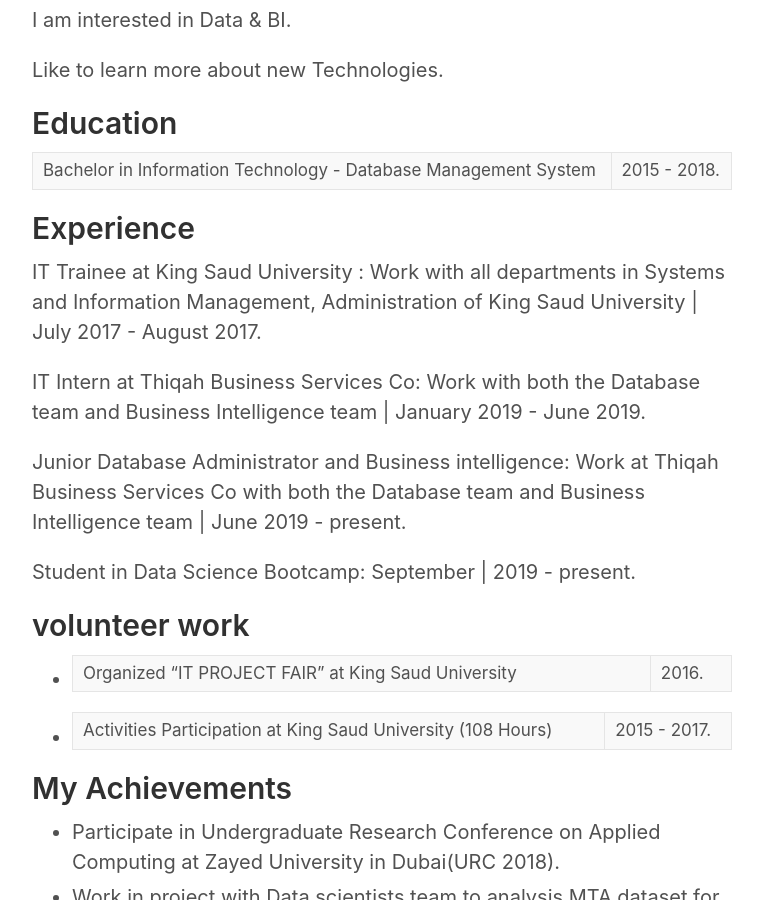
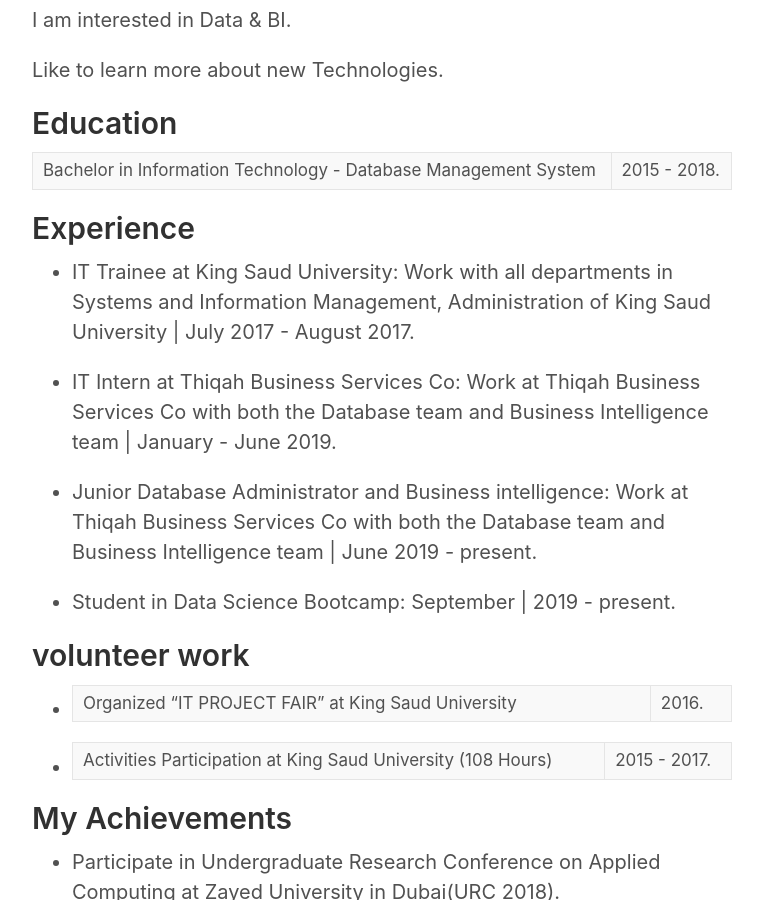
Before and after one commit to Daliait96/Daliait96.github.io, a Jekyll site: the page built from about.md, in a window 1280 px wide and 900 px high, scrolled down 448 px. Shown: the whole window, without its empty margins (258-1021 px from the left). Built offline with Jekyll 4.4.1, drawn with Linux system fonts in a browser that asks for light colours.

Commit message:
updates6

```diff
--- a/about.md
+++ b/about.md
@@ -4,7 +4,7 @@
 ---
 
 <p class="message">
-Hey there! <br>
+Hey there!  <br>
 
 I Hope you enjoy when you reading my Blog!
 </p>
@@ -22,19 +22,17 @@
 
 ## Experience
 
-IT Trainee at King Saud University :
+
+* IT Trainee at King Saud University:
 Work with all departments in Systems and Information Management, Administration of King Saud University |  July 2017 - August 2017.
 
+* IT Intern at Thiqah Business Services Co:
+Work at Thiqah Business Services Co with both the Database team and Business Intelligence team  |  January -  June 2019.
 
-IT Intern at Thiqah Business Services Co:
-Work with both the Database team and Business Intelligence team  |  January 2019 - June 2019.
-
-
-Junior Database Administrator and Business intelligence:
+* Junior Database Administrator and Business intelligence:
 Work at Thiqah Business Services Co with both the Database team and Business Intelligence team  |  June 2019 -  present.
 
-
-Student in Data Science Bootcamp:
+* Student in Data Science Bootcamp:
 September   |  2019 -  present.
 
 ## volunteer work
```
